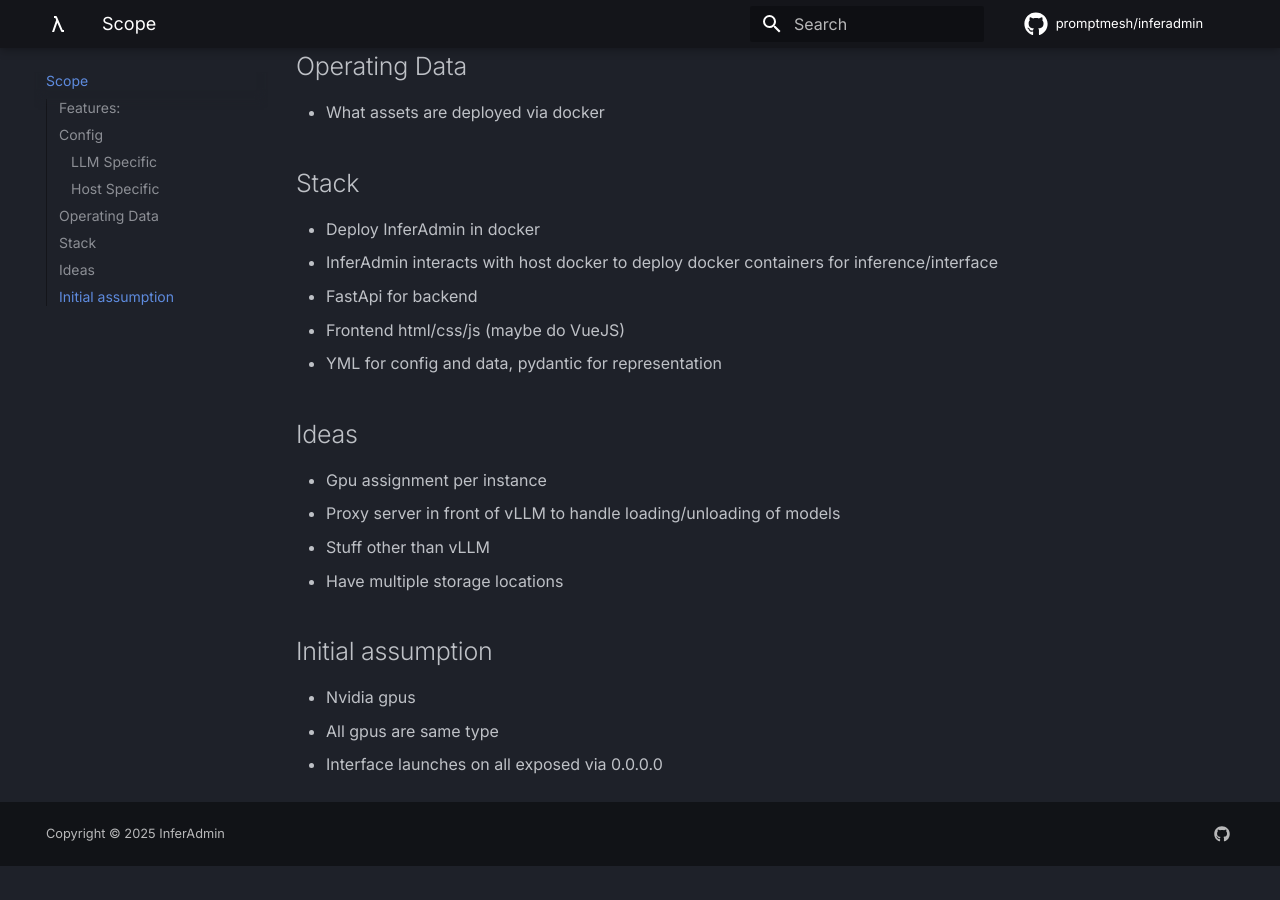
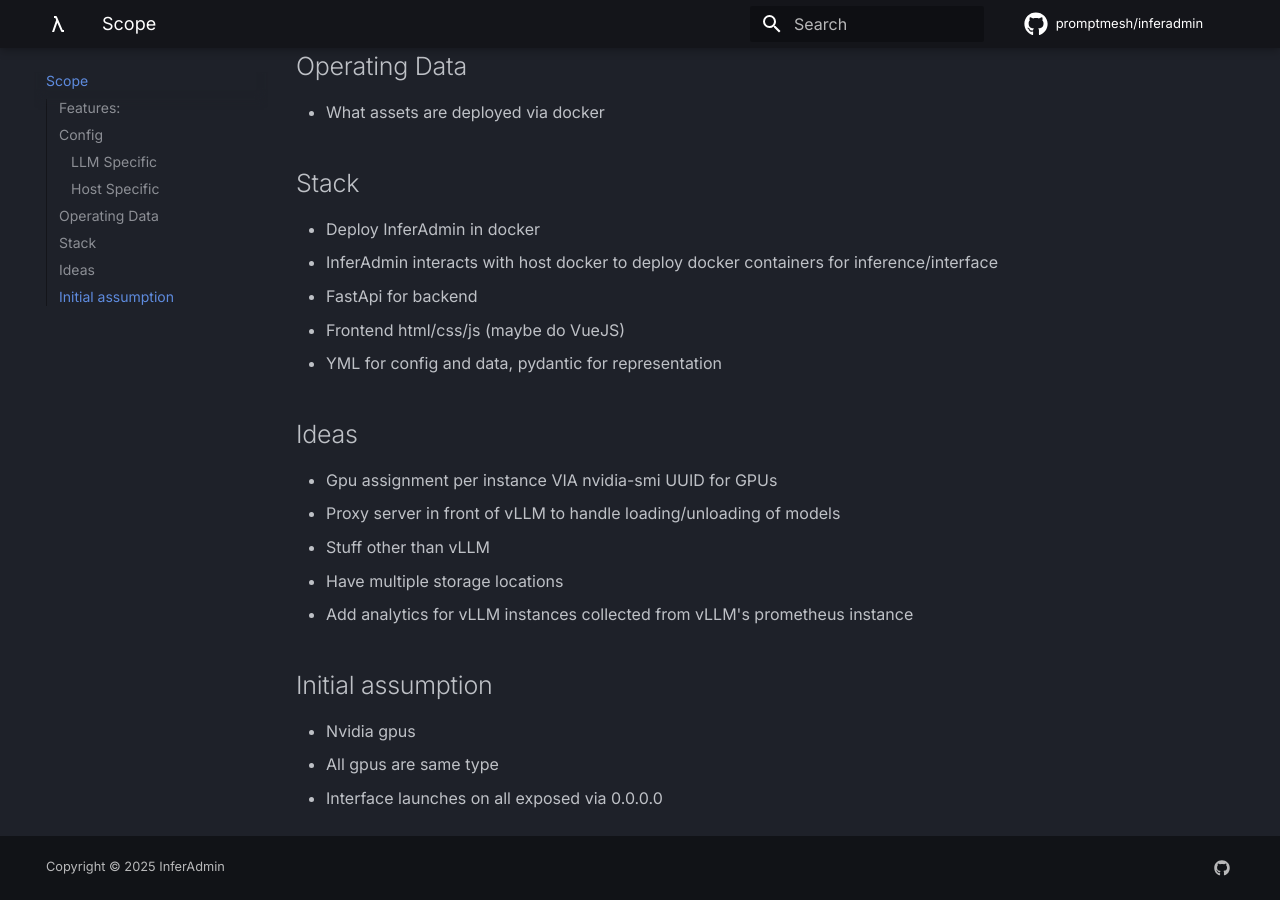
Before and after one commit to promptmesh/InferAdmin, an MkDocs documentation site: the page built from docs/scope.md, in a window 1280 px wide and 900 px high, scrolled down 1577 px. Built offline with MkDocs 1.6.1 and Material for MkDocs 9.7.7, drawn with Linux system fonts in a browser that asks for light colours; comment, search, counter and statistics services are not loaded; before the commit the page ends 2443 px from its top, so only the background shows below that.

Commit message:
added a couple ideas to scope

```diff
--- a/docs/scope.md
+++ b/docs/scope.md
@@ -57,10 +57,11 @@
 - YML for config and data, pydantic for representation
 
 ## Ideas
-- Gpu assignment per instance
+- Gpu assignment per instance VIA nvidia-smi UUID for GPUs
 - Proxy server in front of vLLM to handle loading/unloading of models
 - Stuff other than vLLM
 - Have multiple storage locations
+- Add analytics for vLLM instances collected from vLLM's prometheus instance
 
 ## Initial assumption
 - Nvidia gpus
```
